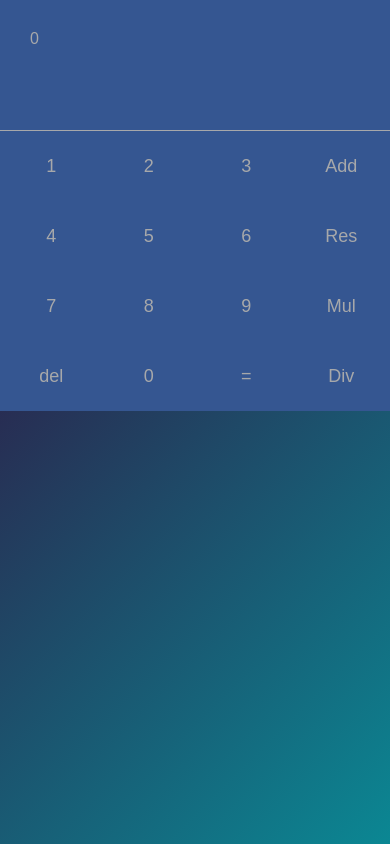
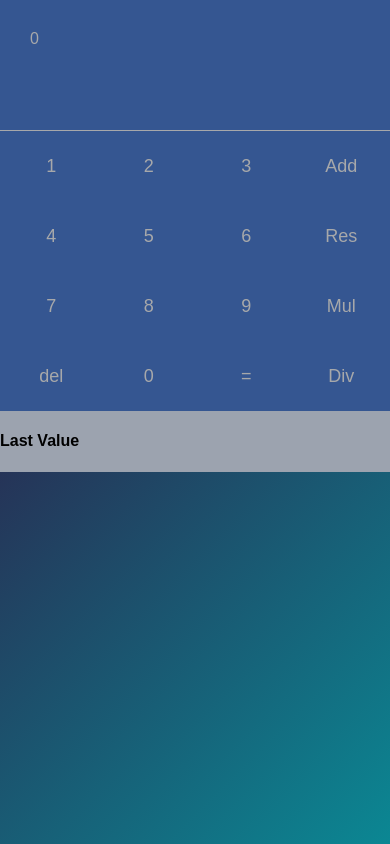
Before and after one commit to creaticjs/calculadora_javascript, a plain HTML site: page index.html in a window 390 px wide. Drawn offline with Linux system fonts and the light colour scheme.

Commit message:
Localstorage implemented

```diff
--- a/index.html
+++ b/index.html
@@ -50,16 +50,30 @@
                     </div>
 
                     <div class="row">
-                        <input type="button" value=" del" id="del"onclick="doFunction();" />
+                        <input type="button" value=" del" id="del" onclick="doFunction();" />
                         <input type="button" value=" 0" onclick="calculator.answer.value += '0'" />
                         <input type="button" value=" =" id="calculate" onclick="doFunction();" />
                         <button id="div" type="button" value="div" onclick="doFunction();">Div</button>
                     </div>
+
                 </div>
 
             </form>
         </div>
+
+        <div class="card-calculator2">
+            <div>
+                <h4>Last Value</h4>
+                <h4 id="lastValueCalculated">
+                    </h5>
+            </div>
+        </div>
     </div>
+
+    <script>
+        var last = localStorage.getItem('lastCalculatedValue');
+        document.getElementById("lastValueCalculated").innerHTML = last;
+    </script>
 
     <script>
         var firstNumber = 0;
@@ -69,6 +83,8 @@
         var arrayNumbers = [];
         var arrayOperation = [];
         var numberTemporal = "";
+
+
 
 
         // CALCULAR RESULTADO
@@ -125,6 +141,8 @@
                             break;
                     }
                     document.getElementById("answer").value = resultadoFinal;
+                    localStorage.setItem('lastCalculatedValue', resultadoFinal);
+                    document.getElementById("lastValueCalculated").innerHTML = resultadoFinal;
                     console.log('Resultado final', resultadoFinal);
                 }
 
--- a/styles.css
+++ b/styles.css
@@ -11,7 +11,7 @@ body{
 }
 
 .container{
-  padding:80px;
+  padding:40px;
 }
 
 .container .card-calculator{
@@ -26,6 +26,25 @@ body{
   -moz-box-shadow: 0px 0px 40px -2px rgba(0,0,0,0.2);
   box-shadow: 0px 0px 40px -2px rgba(0,0,0,0.2);
   font-size:16px;
+}
+
+.container .card-calculator2{
+  width:100%;
+  margin: auto;
+  display: block;
+  margin-top: 10px;
+  max-width:340px;
+  background: #9ca3af;
+  border-radius:10px;
+  overflow: hidden;
+  -webkit-box-shadow: 0px 0px 40px -2px rgba(0,0,0,0.2);
+  -moz-box-shadow: 0px 0px 40px -2px rgba(0,0,0,0.2);
+  box-shadow: 0px 0px 40px -2px rgba(0,0,0,0.2);
+  font-size:16px;
+}
+
+.container .card-calculator2 h1{
+  align-items: center;
 }
 
 input#answer{
@@ -102,4 +121,13 @@ input#answer{
       border-radius:0px;
       box-shadow:none !important;
   }
+
+  .container .card-calculator2{
+    width:100%;
+    max-width:100%;
+    margin-top: 0;
+    height:100%;
+    border-radius:0px;
+    box-shadow:none !important;
 }
+}
```
